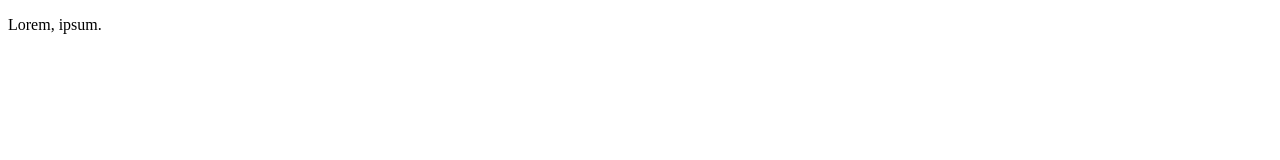
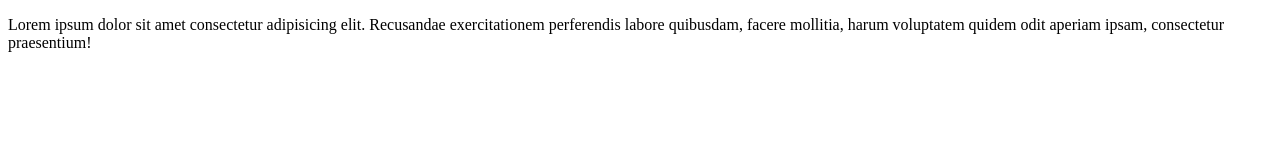
Before and after one commit to SPAG1310/Mini-Quiz-Game, a plain HTML site: page index.html in a window 1280 px wide. Drawn offline with Linux system fonts and the light colour scheme.

Commit message:
Paragraph Edited

```diff
--- a/index.html
+++ b/index.html
@@ -6,6 +6,6 @@
     <title>Document</title>
 </head>
 <body>
-    <p>Lorem, ipsum.</p>
+    <p>Lorem ipsum dolor sit amet consectetur adipisicing elit. Recusandae exercitationem perferendis labore quibusdam, facere mollitia, harum voluptatem quidem odit aperiam ipsam, consectetur praesentium!</p>
 </body>
 </html>
```
